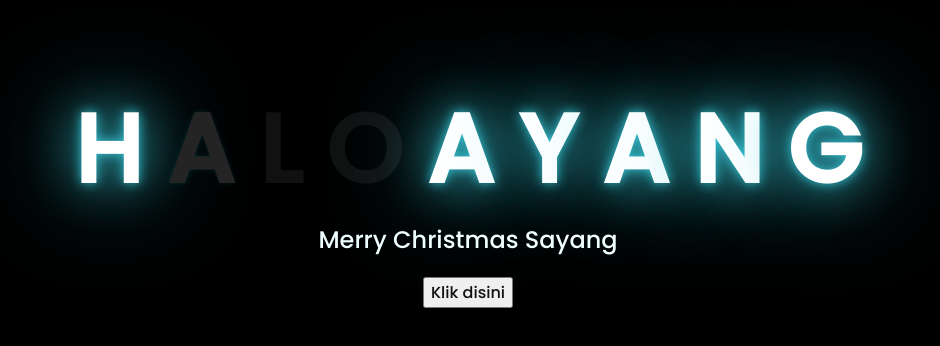
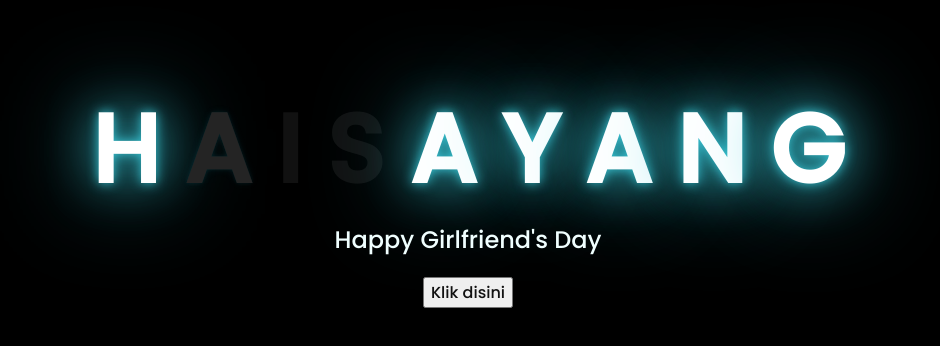
Before and after one commit to IrsyadHidayat/IrsyadHidayat.github.io, a plain HTML site: page index.html in a window 1280 px wide. Shown: the part 216-562 px from the top of the page, without its empty margins (180-1120 px from the left). Drawn offline with Linux system fonts and the light colour scheme.

Commit message:
Update index.html

```diff
--- a/index.html
+++ b/index.html
@@ -13,9 +13,9 @@
     <!-- silahkan menambah kata sesuai keinginan dengan <span>text...</span -->
         <span>H</span>
         <span>A</span>
-        <span>L</span>
-	<span>O</span>
+        <span>I</span>
 	<span> </span>
+	<span>S</span>
         <span>A</span>
         <span>Y</span>
         <span>A</span>
@@ -23,7 +23,7 @@
         <span>G</span>
     </div>
     <div class="description">
-        <span>Merry Christmas Sayang</span>
+        <span>Happy Girlfriend's Day</span>
     </div>
     <div class="button">
         <button>
```
